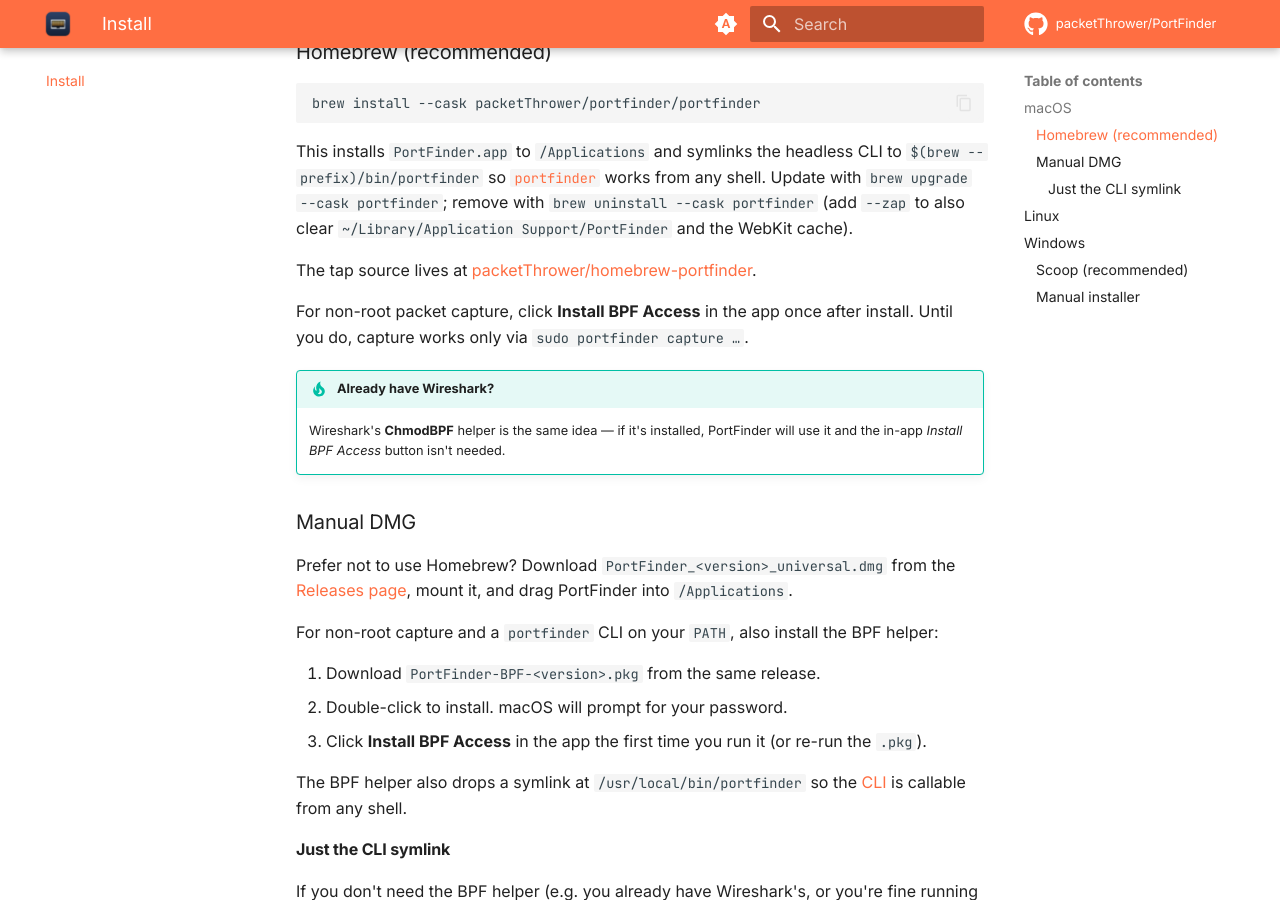
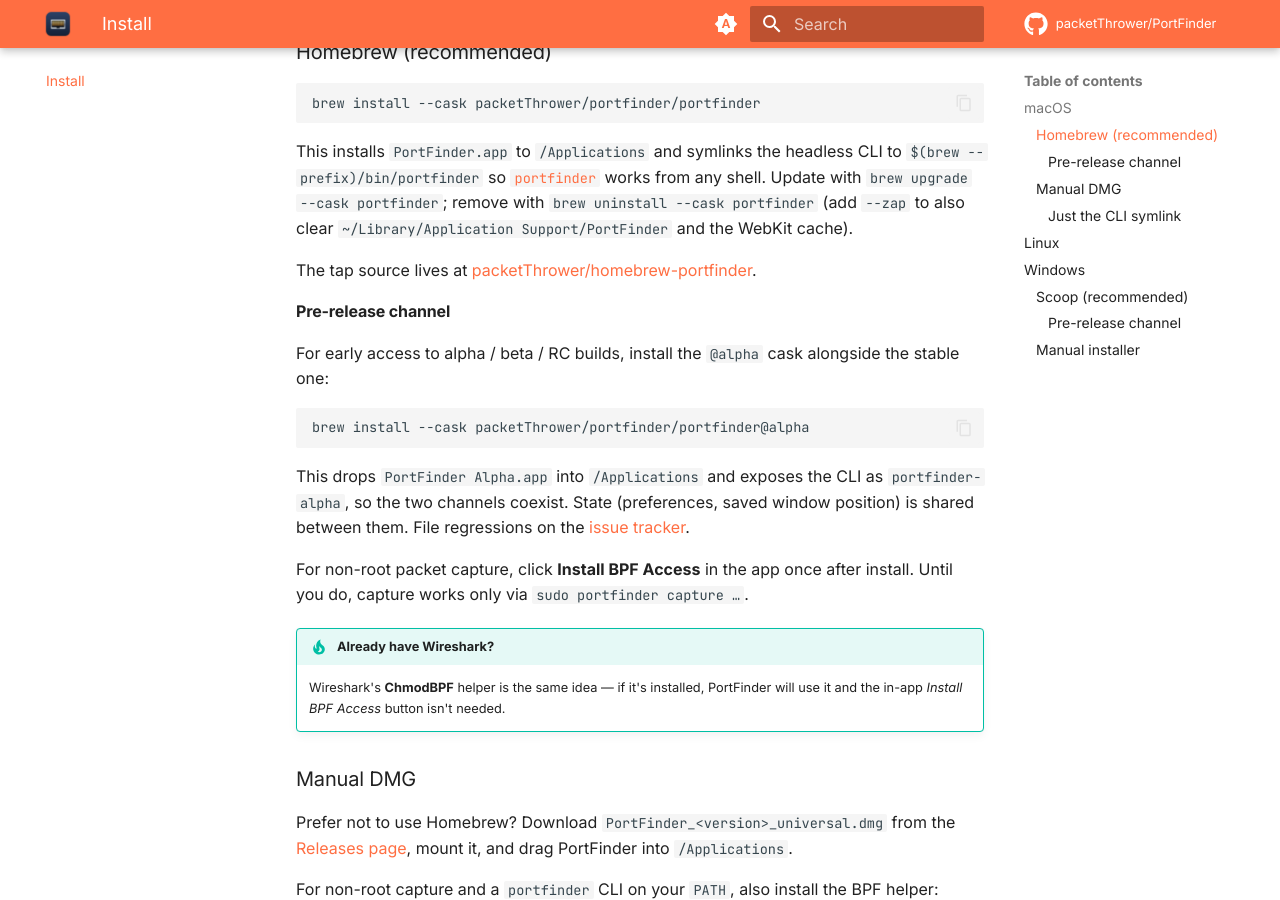
Before and after one commit to packetThrower/PortFinder, an MkDocs documentation site: the page built from docs/install.md, in a window 1280 px wide and 900 px high, scrolled down 307 px. Built offline with MkDocs 1.6.1 and Material for MkDocs 9.7.7, drawn with Linux system fonts in a browser that asks for light colours; comment, search, counter and statistics services are not loaded; some of the changed text lies outside the part shown.

Commit message:
README + docs: alpha-channel install paths + bash code fences
Two threads:

1. Document the new pre-release channels for both Homebrew and
   Scoop, mirroring what landed in the homebrew-portfinder and
   scoop-bucket repos:

   brew install --cask packetThrower/portfinder/portfinder@alpha
   scoop install portfinder-prerelease

   The alpha cask lands as PortFinder Alpha.app + portfinder-alpha
   CLI; the Scoop pre-release manifest creates the same two
   distinct names. Both channels coexist with the stable install.

2. Fix the "sh brew install …" rendering on the docs site. The
   stray "sh" was the markdown code-fence language hint leaking
   into the rendered output for two specific fences (Homebrew
   stable on README and docs/install). Every other code block
   uses `bash`; switch the two outliers to match. Pygments
   handles `bash` cleanly, no Material badge weirdness.

Co-Authored-By: Claude Opus 4.7 (1M context) <noreply@anthropic.com>

````diff
--- a/docs/install.md
+++ b/docs/install.md
@@ -6,13 +6,23 @@ Pre-built binaries for every release are on the [Releases page](https://github.c
 
 ### Homebrew (recommended)
 
-```sh
+```bash
 brew install --cask packetThrower/portfinder/portfinder
 ```
 
 This installs `PortFinder.app` to `/Applications` and symlinks the headless CLI to `$(brew --prefix)/bin/portfinder` so [`portfinder`](usage/cli.md) works from any shell. Update with `brew upgrade --cask portfinder`; remove with `brew uninstall --cask portfinder` (add `--zap` to also clear `~/Library/Application Support/PortFinder` and the WebKit cache).
 
 The tap source lives at [packetThrower/homebrew-portfinder](https://github.com/packetThrower/homebrew-portfinder).
+
+#### Pre-release channel
+
+For early access to alpha / beta / RC builds, install the `@alpha` cask alongside the stable one:
+
+```bash
+brew install --cask packetThrower/portfinder/portfinder@alpha
+```
+
+This drops `PortFinder Alpha.app` into `/Applications` and exposes the CLI as `portfinder-alpha`, so the two channels coexist. State (preferences, saved window position) is shared between them. File regressions on the [issue tracker](https://github.com/packetThrower/PortFinder/issues).
 
 For non-root packet capture, click **Install BPF Access** in the app once after install. Until you do, capture works only via `sudo portfinder capture …`.
 
@@ -83,6 +93,16 @@ scoop install portfinder
 
 This installs `PortFinder.exe`, drops a Start menu shortcut, and exposes the headless CLI on your `PATH` so [`portfinder`](usage/cli.md) works from any shell. Update with `scoop update portfinder`; uninstall with `scoop uninstall portfinder`. The bucket source lives at [packetThrower/scoop-bucket](https://github.com/packetThrower/scoop-bucket).
 
+#### Pre-release channel
+
+The bucket also ships a parallel manifest tracking pre-release tags (alpha / beta / rc). It coexists with the stable install:
+
+```powershell
+scoop install portfinder-prerelease
+```
+
+The pre-release CLI shim is `portfinder-alpha` and the Start menu shortcut is `PortFinder Alpha`, so the two never collide.
+
 You still need [Npcap](https://npcap.com/#download) for packet capture (see below) — Scoop can't bundle the kernel driver.
 
 ### Manual installer
````
Also changed, not shown: README.md (+17 -1 lines).
